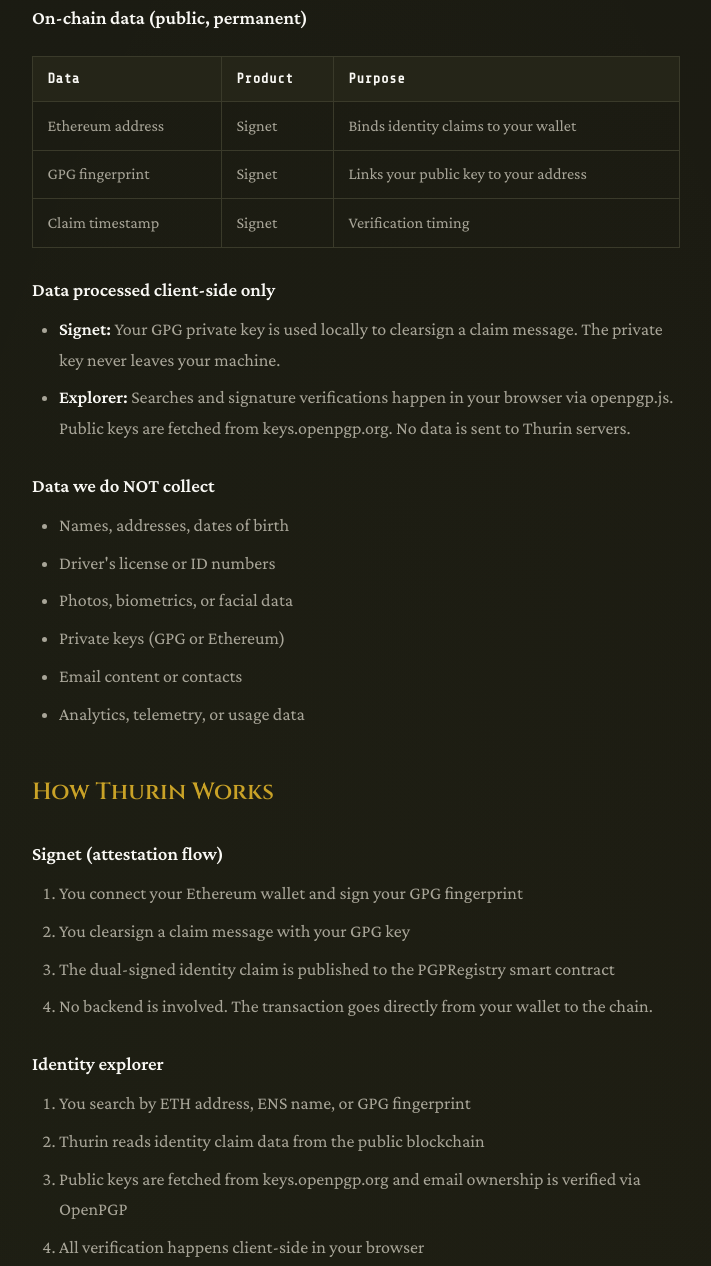
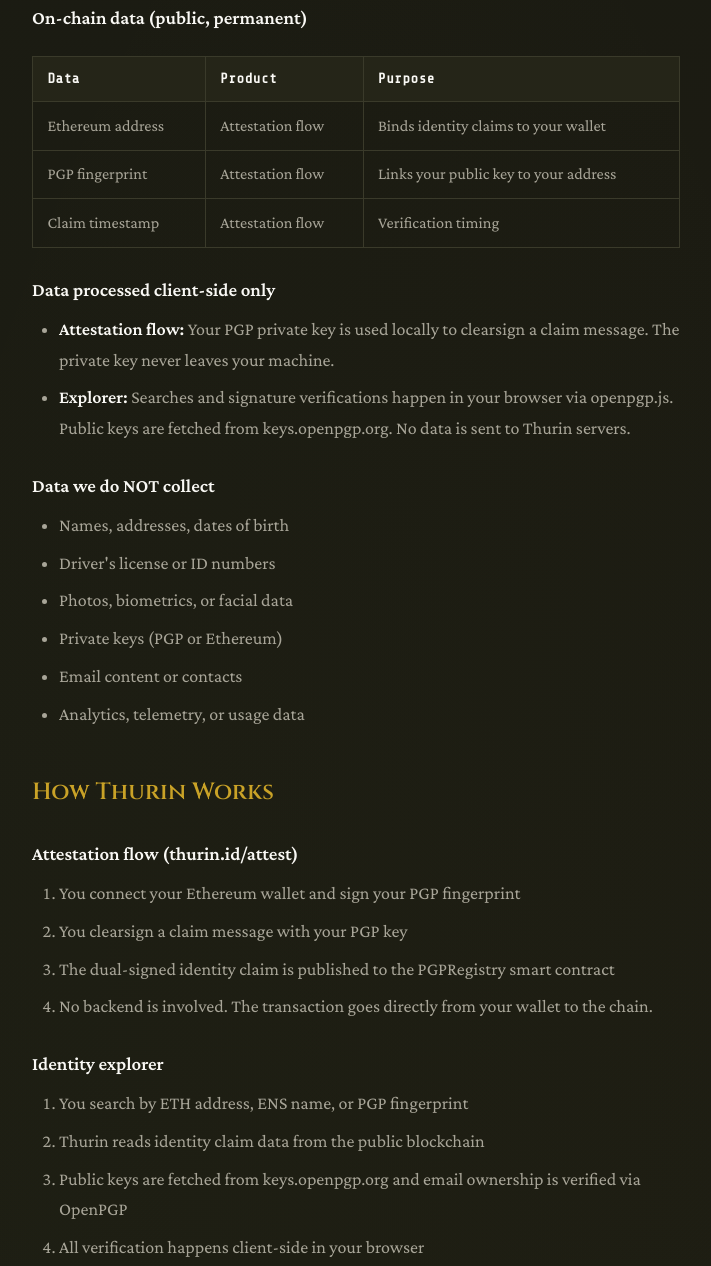
Before and after one commit to thurinlabs/thurinlabs, a website: page privacy/index.html in a window 1280 px wide. Shown: the part 721-1987 px from the top of the page, without its empty margins (284-995 px from the left). Drawn offline with nearby package versions, Linux system fonts and the light colour scheme.

Commit message:
privacy: attestation flow wording, PGP not GPG

```diff
--- a/privacy/index.html
+++ b/privacy/index.html
@@ -354,10 +354,10 @@
 
   <main class="content">
     <h1>Privacy Policy</h1>
-    <p class="effective-date">Effective: January 2026 &nbsp;|&nbsp; Last updated: February 2026</p>
+    <p class="effective-date">Effective: January 2026 &nbsp;|&nbsp; Last updated: September 2026</p>
 
     <h2>Overview</h2>
-    <p>Thurin Labs LLC ("Thurin Labs," "we," "our," or "us") builds <strong>Thurin</strong> (<a href="https://thurin.id">thurin.id</a>), decentralized identity infrastructure for Ethereum. Thurin includes an identity explorer and an on-chain attestation flow (Signet). This policy covers Thurin.</p>
+    <p>Thurin Labs LLC ("Thurin Labs," "we," "our," or "us") builds <strong>Thurin</strong> (<a href="https://thurin.id">thurin.id</a>), decentralized identity infrastructure for Ethereum. Thurin includes an identity explorer and an on-chain attestation flow (thurin.id/attest). This policy covers Thurin.</p>
 
     <div class="highlight-box">
       <p>Thurin products are designed to be fully decentralized and non-custodial. We do not operate backends or databases. Your data stays on your device, on the public blockchain, or on public keyservers you already use.</p>
@@ -377,17 +377,17 @@
       <tbody>
         <tr>
           <td>Ethereum address</td>
-          <td>Signet</td>
+          <td>Attestation flow</td>
           <td>Binds identity claims to your wallet</td>
         </tr>
         <tr>
-          <td>GPG fingerprint</td>
-          <td>Signet</td>
+          <td>PGP fingerprint</td>
+          <td>Attestation flow</td>
           <td>Links your public key to your address</td>
         </tr>
         <tr>
           <td>Claim timestamp</td>
-          <td>Signet</td>
+          <td>Attestation flow</td>
           <td>Verification timing</td>
         </tr>
       </tbody>
@@ -395,7 +395,7 @@
 
     <h3>Data processed client-side only</h3>
     <ul>
-      <li><strong>Signet:</strong> Your GPG private key is used locally to clearsign a claim message. The private key never leaves your machine.</li>
+      <li><strong>Attestation flow:</strong> Your PGP private key is used locally to clearsign a claim message. The private key never leaves your machine.</li>
       <li><strong>Explorer:</strong> Searches and signature verifications happen in your browser via openpgp.js. Public keys are fetched from keys.openpgp.org. No data is sent to Thurin servers.</li>
     </ul>
 
@@ -404,24 +404,24 @@
       <li>Names, addresses, dates of birth</li>
       <li>Driver's license or ID numbers</li>
       <li>Photos, biometrics, or facial data</li>
-      <li>Private keys (GPG or Ethereum)</li>
+      <li>Private keys (PGP or Ethereum)</li>
       <li>Email content or contacts</li>
       <li>Analytics, telemetry, or usage data</li>
     </ul>
 
     <h2>How Thurin Works</h2>
 
-    <h3>Signet (attestation flow)</h3>
+    <h3>Attestation flow (thurin.id/attest)</h3>
     <ol>
-      <li>You connect your Ethereum wallet and sign your GPG fingerprint</li>
-      <li>You clearsign a claim message with your GPG key</li>
+      <li>You connect your Ethereum wallet and sign your PGP fingerprint</li>
+      <li>You clearsign a claim message with your PGP key</li>
       <li>The dual-signed identity claim is published to the PGPRegistry smart contract</li>
       <li>No backend is involved. The transaction goes directly from your wallet to the chain.</li>
     </ol>
 
     <h3>Identity explorer</h3>
     <ol>
-      <li>You search by ETH address, ENS name, or GPG fingerprint</li>
+      <li>You search by ETH address, ENS name, or PGP fingerprint</li>
       <li>Thurin reads identity claim data from the public blockchain</li>
       <li>Public keys are fetched from keys.openpgp.org and email ownership is verified via OpenPGP</li>
       <li>All verification happens client-side in your browser</li>
@@ -457,7 +457,7 @@
     </ul>
 
     <h2>Children's Privacy</h2>
-    <p>Thurin has no age-gated content. The attestation flow (Signet) requires an Ethereum wallet to transact.</p>
+    <p>Thurin has no age-gated content. The attestation flow requires an Ethereum wallet to transact.</p>
 
     <h2>Changes to This Policy</h2>
     <p>We may update this policy as we ship new products and features. Changes will be posted on this page with an updated date.</p>
```
